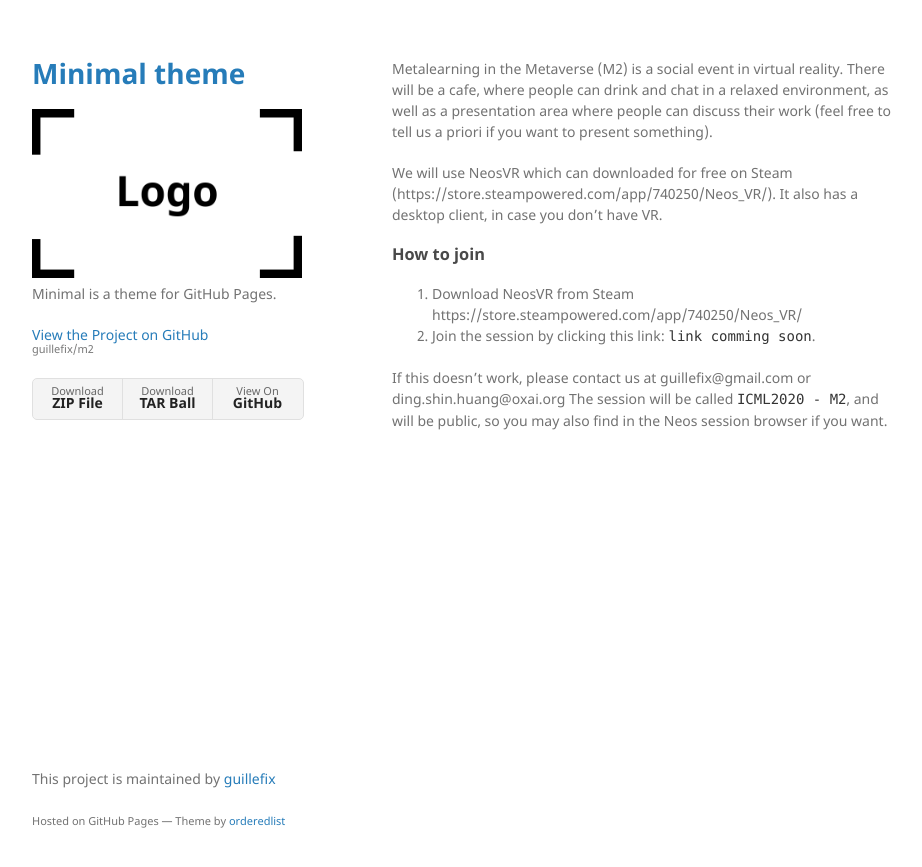
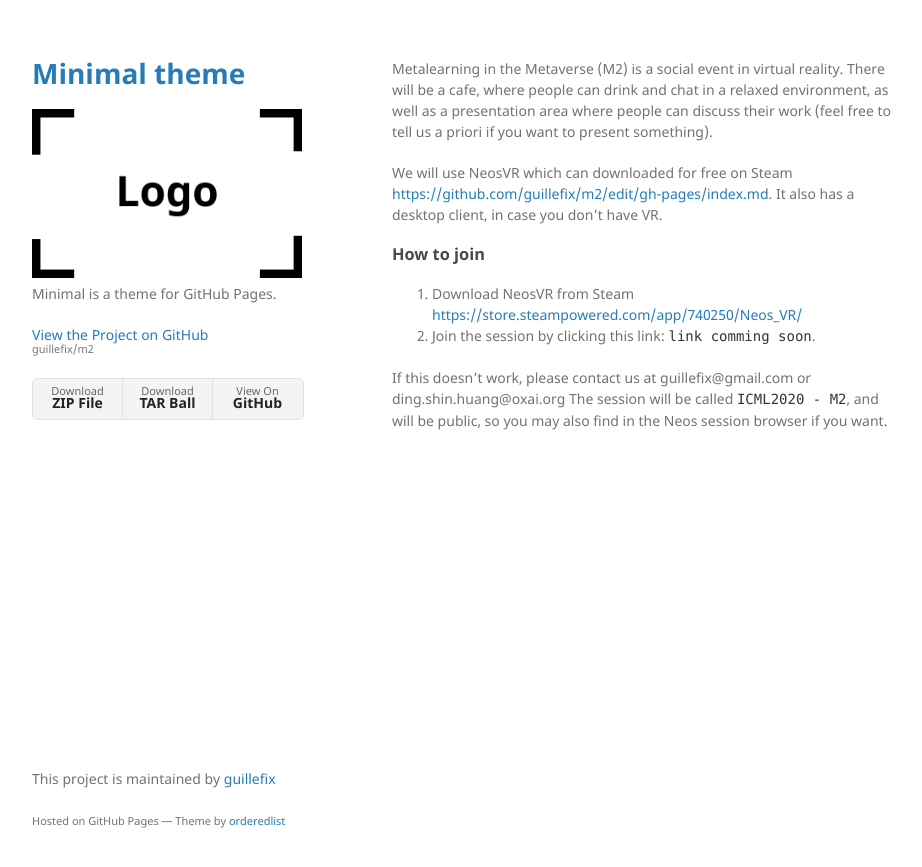
Before and after one commit to guillefix/m2, a Jekyll site: the page built from index.md, in a window 1280 px wide. Shown: the top 867 px of the page, without its empty margins (178-1100 px from the left). Built offline with Jekyll 4.4.1, drawn with Linux system fonts in a browser that asks for light colours; some of the changed lines change nothing that is shown.

Commit message:
Update index.md

```diff
--- a/index.md
+++ b/index.md
@@ -4,11 +4,11 @@ layout: default
 
 Metalearning in the Metaverse (M2) is a social event in virtual reality. There will be a cafe, where people can drink and chat in a relaxed environment, as well as a presentation area where people can discuss their work (feel free to tell us a priori if you want to present something).
 
-We will use NeosVR which can downloaded for free on Steam (https://store.steampowered.com/app/740250/Neos_VR/). It also has a desktop client, in case you don't have VR.
+We will use NeosVR which can downloaded for free on Steam [https://github.com/guillefix/m2/edit/gh-pages/index.md](https://store.steampowered.com/app/740250/Neos_VR/). It also has a desktop client, in case you don't have VR.
 
 ### How to join
 
-1. Download NeosVR from Steam https://store.steampowered.com/app/740250/Neos_VR/
+1. Download NeosVR from Steam [https://store.steampowered.com/app/740250/Neos_VR/](https://store.steampowered.com/app/740250/Neos_VR/)
 2. Join the session by clicking this link: `link comming soon`.
 
 If this doesn't work, please contact us at guillefix@gmail.com or ding.shin.huang@oxai.org
```
